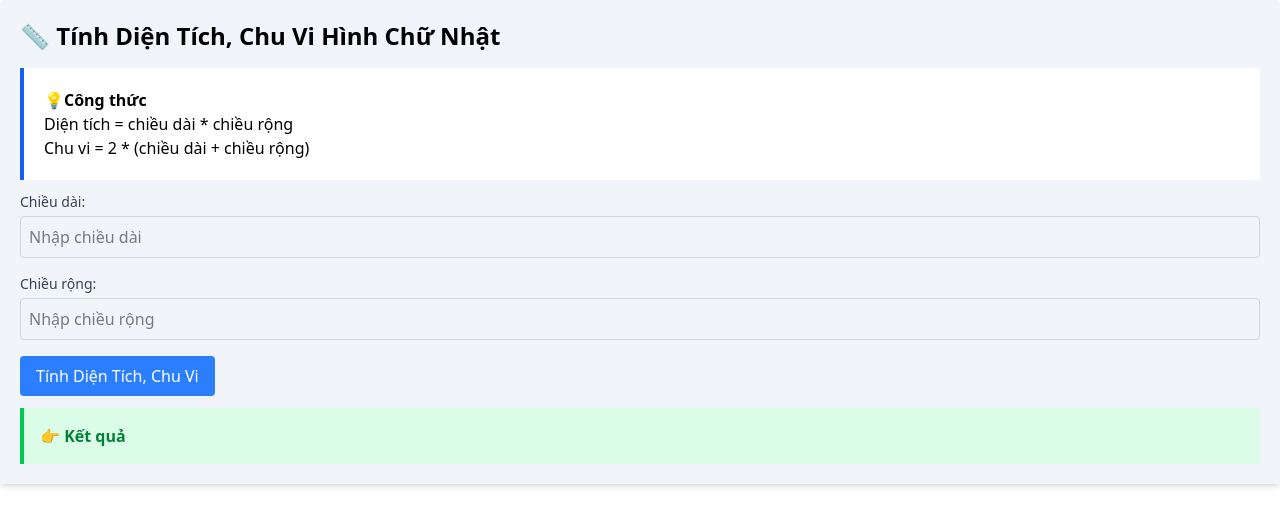
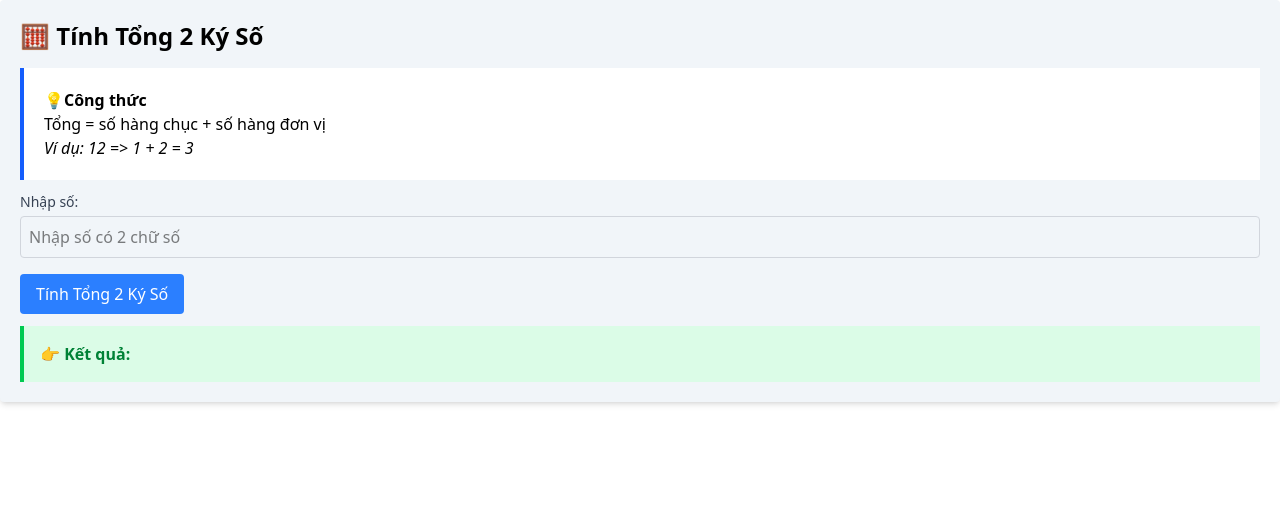
Before and after one commit to hongan1998611/baitap_js_buoi_2-3, a plain HTML site: page bai5.html in a window 1280 px wide. Drawn offline with nearby package versions, Linux system fonts and the light colour scheme.

Commit message:
done bt5

```diff
--- a/bai4.html
+++ b/bai5.html
@@ -3,61 +3,46 @@
   <head>
     <meta charset="UTF-8" />
     <meta name="viewport" content="width=device-width, initial-scale=1.0" />
-    <title>Bài 3</title>
+    <title>Bài 4</title>
     <script src="https://cdn.jsdelivr.net/npm/@tailwindcss/browser@4"></script>
   </head>
   <body>
     <div class="w-full mx-auto">
       <form class="bg-slate-100 p-5 rounded shadow-md">
-        <h1 class="text-2xl font-bold mb-4">
-          📏 Tính Diện Tích, Chu Vi Hình Chữ Nhật
-        </h1>
+        <h1 class="text-2xl font-bold mb-4">🧮 Tính Tổng 2 Ký Số</h1>
         <div class="bg-white border-l-4 border-blue-600 p-5 mb-3">
           <p class="font-bold">💡Công thức</p>
-          <p>Diện tích = chiều dài * chiều rộng</p>
-          <p>Chu vi = 2 * (chiều dài + chiều rộng)</p>
+          <p>Tổng = số hàng chục + số hàng đơn vị</p>
+          <p><i>Ví dụ: 12 => 1 + 2 = 3</i></p>
         </div>
 
         <div class="mb-4">
-          <label for="chieuDai" class="block text-sm font-medium text-gray-700"
-            >Chiều dài:</label
+          <label for="soKySo" class="block text-sm font-medium text-gray-700"
+            >Nhập số:</label
           >
           <input
             type="number"
-            id="chieuDai"
+            id="soKySo"
             class="mt-1 block w-full p-2 border border-gray-300 rounded"
-            placeholder="Nhập chiều dài"
-            required
-          />
-        </div>
-
-        <div class="mb-4">
-          <label for="chieuRong" class="block text-sm font-medium text-gray-700"
-            >Chiều rộng:</label
-          >
-          <input
-            type="number"
-            id="chieuRong"
-            class="mt-1 block w-full p-2 border border-gray-300 rounded"
-            placeholder="Nhập chiều rộng"
+            placeholder="Nhập số có 2 chữ số"
             required
           />
         </div>
 
         <button
           type="button"
-          onclick="callTinhDienTichChuVi()"
+          onclick="callTongKySo()"
           class="bg-blue-500 text-white px-4 py-2 rounded cursor-pointer"
         >
-          Tính Diện Tích, Chu Vi
+          Tính Tổng 2 Ký Số
         </button>
 
         <div
           class="bg-green-100 border-l-4 border-green-500 text-green-700 p-4 mt-3"
           role="alert"
         >
-          <p class="font-bold">👉 Kết quả</p>
-          <p id="resultTinhDienTichChuVi"></p>
+          <p class="font-bold">👉 Kết quả:</p>
+          <p id="resultTongKySo"></p>
         </div>
       </form>
     </div>
--- a/main.js
+++ b/main.js
@@ -142,3 +142,33 @@ function callTinhDienTichChuVi() {
 
   showResult(idResult, `Diện tích: ${dienTich}, Chu vi: ${chuVi}`);
 }
+
+//-------------------/hàm tính tổng 2 ký số/------------------//
+/*
+input:
+  nhập vào số có 2 ký số (vd: 23)
+process:
+  1. lấy số có 2 ký số từ input
+  2. tách các ký số ra
+  3. tính tổng các ký số = ký số hàng chục + ký số hàng đơn vị
+  4. hiển thị kết quả
+output:
+  hiển thị tổng các ký số
+  (ví dụ: Tổng các ký số: 5)
+*/
+function callTongKySo() {
+  event.preventDefault();
+  let idResult = "resultTongKySo";
+  let soKySo = document.getElementById("soKySo").value * 1;
+
+  if (soKySo < 10 || soKySo > 99) {
+    showResult(idResult, "Số phải có 2 chữ số (từ 10 đến 99)");
+    return;
+  }
+
+  let hangChuc = Math.floor(soKySo / 10);
+  let hangDonVi = soKySo % 10;
+  let tongKySo = hangChuc + hangDonVi;
+
+  showResult(idResult, `Tổng các ký số: ${tongKySo}`);
+}
```
Also changed, not shown: index.html (+1 -1 lines).
